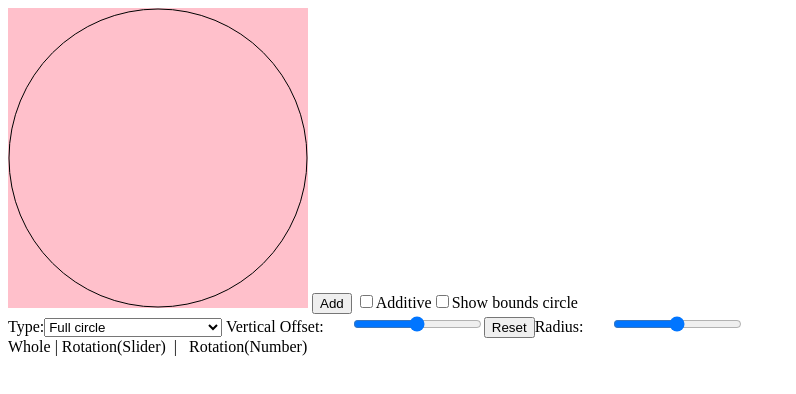
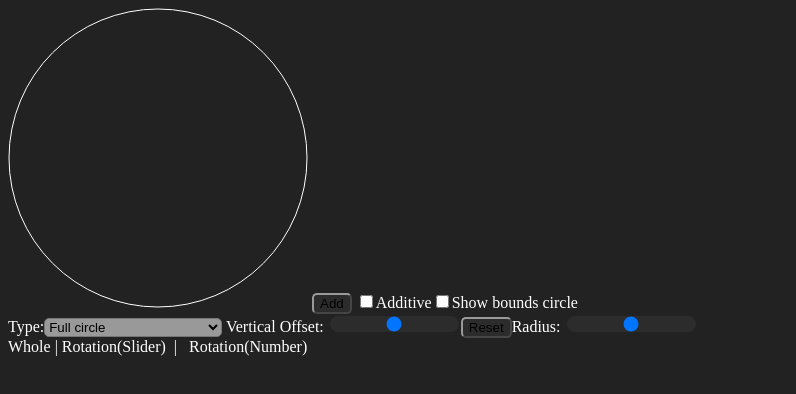
Before and after one commit to Perodactyl/circle-divider, a plain HTML site: page index.html in a window 1280 px wide. Shown: the whole page, without its empty margins (0-796 px from the left). Drawn offline with Linux system fonts and the light colour scheme.

Commit message:
Added styles that don't burn your eyes out.

```diff
--- a/index.html
+++ b/index.html
@@ -7,13 +7,37 @@
 	<script src="jq.js"></script>
 	<title>Circle Divider</title>
 	<style>
-        input[type=range]{
+		input[type=range].ruleElem{
 			margin-left:25px;
+			border-color: #999999;
+			border-width: 3px;
+		}
+		body{
+			background: #222222;
+			color: white;
+		}
+		body button {
+			border: outset 2px #999999;
+			border-radius: 5px;
+		}
+		input::-webkit-slider-runnable-track{
+			background-color: #2C2C2C;
+			border-radius: 10px;
+		}
+		select{
+			background-color: #999999;
+			border-radius: 5px;
+		}
+		input[type=checkbox]{
+			background-color: #999999;
+		}
+body input, body button {
+	background-color: #2C2C2C;
 }
 	</style>
 </head>
 <body>
-    <canvas id="circleCanvas" style="background-color: pink;" width="300" height="300"></canvas>
+	<canvas id="circleCanvas" width="300" height="300"></canvas>
 	<button id="add" onclick="addRule()">Add</button>
 	<input id="additive" type="checkbox" onclick="update()">Additive<input type="checkbox" id="outline" onclick="update()">Show bounds circle<br>
 	Type:<select id="settings">
@@ -23,7 +47,7 @@
 		<option value="betret">Circle Between with return</option>
 		<option value="line">Line around shape</option>
 		<option value="lineret">Line around with return</option>
-        <option value="ret">Return each time</option>
+		<option value="ret" class="final">Return each time</option>
 	</select> Vertical Offset: <input type="range" min="-150" max="150" onmousemove="offset.y = this.value;update()" id="offsety"><button onclick="$('#offsety').val('0');$('#rad').val('150');rad=150;offset.y=0;update()">Reset</button>Radius: <input type="range" id="rad" min="0" value="150" max="300" onmousemove="rad = this.value;update()">
 	<div id="rules">Whole | Rotation(Slider)&nbsp;&nbsp;|&nbsp;&nbsp;&nbsp;Rotation(Number)</div>
 	<script src="main.js"></script>
--- a/main.js
+++ b/main.js
@@ -14,6 +14,7 @@ class Vector2{
         this.y = y
     }
 }
+ctx.strokeStyle = "white"
 var center = new Vector2(150, 150)
 /**
  *
@@ -49,6 +50,7 @@ function addRule(){
     slider.min = 0
     slider.max = 360
     slider.value = 180
+	slider.classList.add("ruleElem")
 	var slideInt = 0
 	slider.onmousedown = ()=>{
 		slideInt = setInterval(update, 25)
@@ -113,7 +115,7 @@ function update(){
     ctx.clearRect(0, 0, canv.width, canv.height)
 	if(out.checked){
 		let oldStroke = ctx.strokeStyle
-		ctx.strokeStyle = "#00000088"
+		ctx.strokeStyle = "#FFFFFF88"
 		drawCircle(rad-1, center, false)
 		ctx.strokeStyle = oldStroke
 	}
```
Lines whose indentation alone changed are shown as unchanged.
